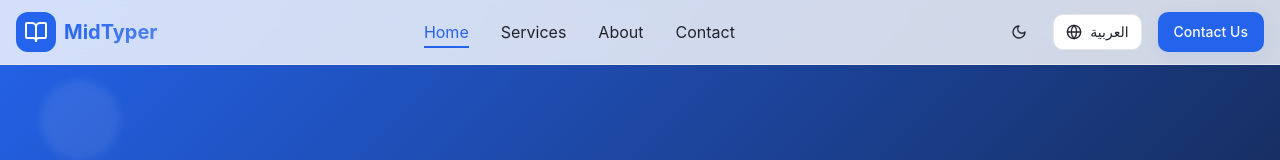
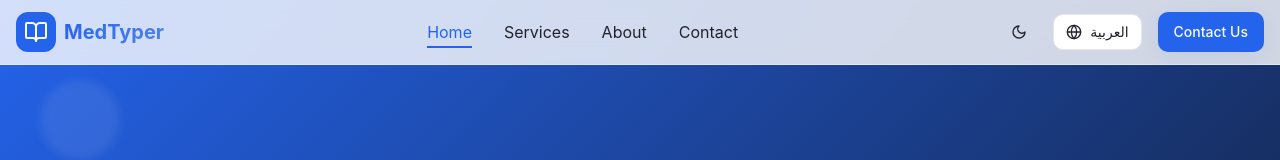
Before and after one commit to AhmedMohO/MidTyper, a React (Vite) app: page / in a window 1280 px wide. Shown: the top 160 px of the page. Built offline with nearby package versions, Linux system fonts and the light colour scheme; the HTML template or start-up script is replaced by a standard one.

Commit message:
Changed Project Name

```diff
--- a/index.html
+++ b/index.html
@@ -3,11 +3,11 @@
 	<head>
 		<meta charset="UTF-8" />
 		<meta name="viewport" content="width=device-width, initial-scale=1.0" />
-		<title>MidTyper</title>
-		<meta name="description" content="MidTyper" />
+		<title>MedTyper</title>
+		<meta name="description" content="MedTyper" />
 
-		<meta property="og:title" content="MidTyper" />
-		<meta property="og:description" content="MidTyper" />
+		<meta property="og:title" content="MedTyper" />
+		<meta property="og:description" content="MedTyper" />
 		<meta property="og:type" content="website" />
 
 		<meta name="twitter:card" content="summary_large_image" />
--- a/package.json
+++ b/package.json
@@ -1,5 +1,5 @@
 {
-	"name": "MidTyper",
+	"name": "MedTyper",
 	"private": true,
 	"version": "0.0.0",
 	"type": "module",
--- a/src/components/Footer.tsx
+++ b/src/components/Footer.tsx
@@ -22,7 +22,7 @@ const Footer = () => {
 								<BookOpen className="h-6 w-6 text-primary-foreground" />
 							</div>
 							<span className="text-xl font-bold text-gradient">
-								{isRTL ? "ميدتايبر" : "MidTyper"}
+								{isRTL ? "ميدتايبر" : "MedTyper"}
 							</span>
 						</div>
 						<p className="text-muted-foreground leading-relaxed max-w-md">
--- a/src/components/Header.tsx
+++ b/src/components/Header.tsx
@@ -43,7 +43,7 @@ const Header = () => {
 							<BookOpen className="h-6 w-6 text-primary-foreground" />
 						</div>
 						<span className="text-xl font-bold text-gradient">
-							{isRTL ? "ميدتايبر" : "MidTyper"}
+							{isRTL ? "ميدتايبر" : "MedTyper"}
 						</span>
 					</Link>
 
--- a/src/index.css
+++ b/src/index.css
@@ -159,7 +159,7 @@
 	transition: var(--transition-smooth);
 }
 
-/* MidTyper Design System - Professional & Modern */
+/* MedTyper Design System - Professional & Modern */
 
 @layer base {
 	:root {
--- a/src/lib/i18n.ts
+++ b/src/lib/i18n.ts
@@ -123,10 +123,10 @@ const resources = {
         },
         contact: {
           title: "Contact Info",
-          email: "info@MidTyper.com",
+          email: "info@MedTyper.com",
           whatsapp: "+201120311258",
         },
-        copyright: "©2025 MidTyper. All rights reserved.",
+        copyright: "©2025 MedTyper. All rights reserved.",
         creator: " Created With ❤ By AhmedMoh"
       }
     }
@@ -251,7 +251,7 @@ const resources = {
         },
         contact: {
           title: "معلومات الاتصال",
-          email: "info@MidTyper.com",
+          email: "info@MedTyper.com",
           whatsapp: "+201120311258",
         },
         copyright: "© 2025 ميدتايبر. جميع الحقوق محفوظة.",
```
Also changed, not shown: 2 other files (tests, documents, lock files or other folders).
